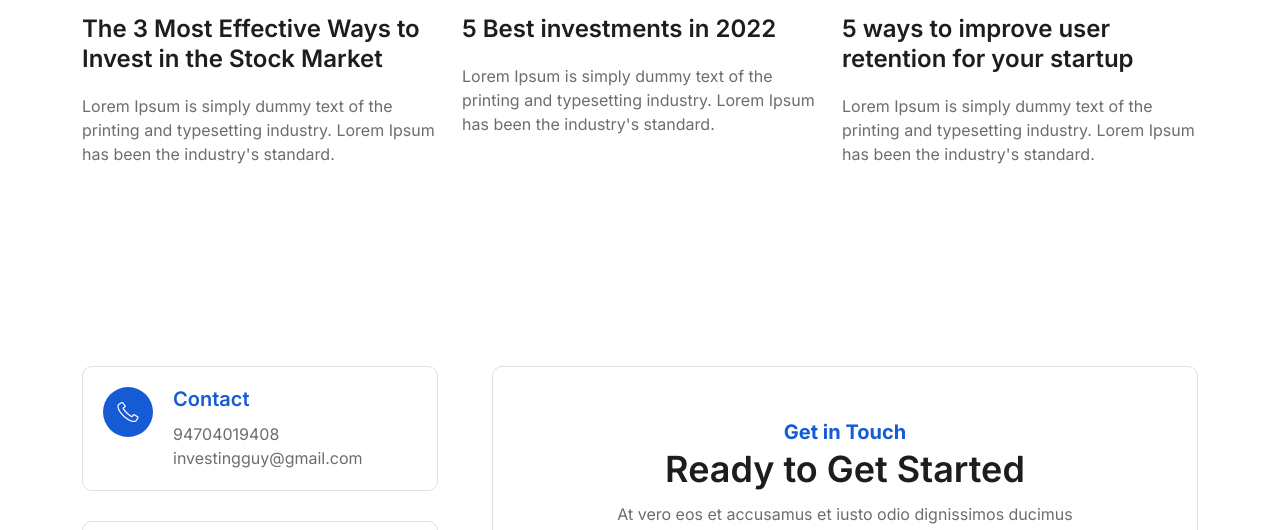
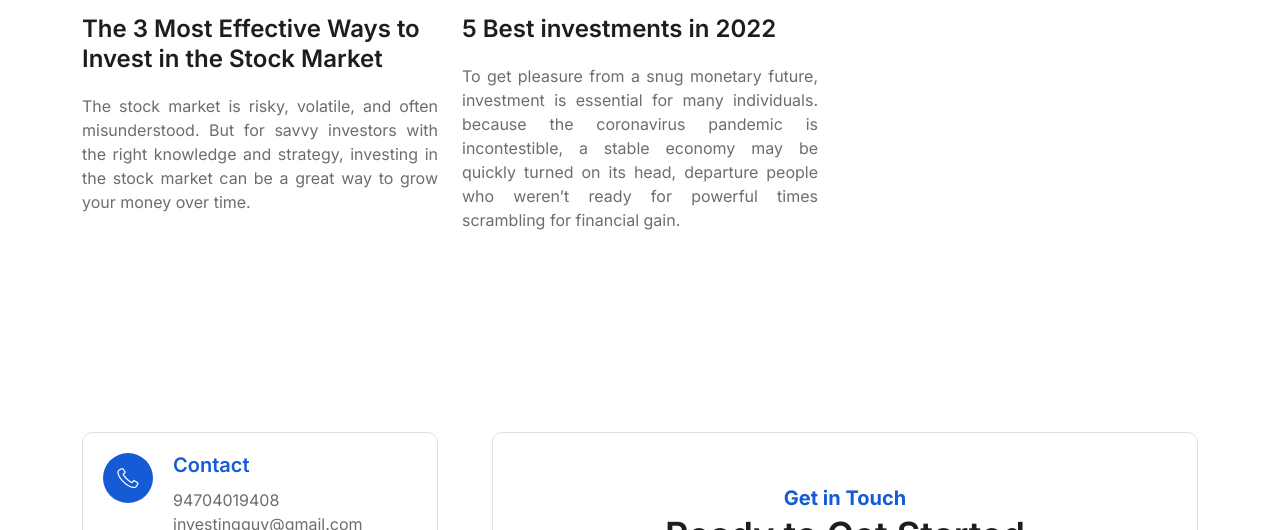
Before and after one commit to Santhusha-bit/InvestingGuy, a website: page index.html in a window 1280 px wide. Shown: the part 2475-3005 px from the top of the page. Drawn offline with Linux system fonts and the light colour scheme.

Commit message:
posts at index page

```diff
--- a/index.html
+++ b/index.html
@@ -590,10 +590,9 @@
               <h4 class="title">
                 <a href="javascript:void(0)"> The 3 Most Effective Ways to Invest in the Stock Market </a>
               </h4>
-              <p>
-                Lorem Ipsum is simply dummy text of the printing and
-                typesetting industry. Lorem Ipsum has been the industry's
-                standard.
+              <p style="text-align:justify">
+                The stock market is risky, volatile, and often misunderstood. But for savvy investors with the right
+                knowledge and strategy, investing in the stock market can be a great way to grow your money over time.
               </p>
             </div>
           </div>
@@ -612,10 +611,10 @@
                   5 Best investments in 2022
                 </a>
               </h4>
-              <p>
-                Lorem Ipsum is simply dummy text of the printing and
-                typesetting industry. Lorem Ipsum has been the industry's
-                standard.
+              <p style="text-align:justify">
+                To get pleasure from a snug monetary future, investment is essential for many individuals. because the
+                coronavirus pandemic is incontestible, a stable economy may be quickly turned on its head, departure
+                people who weren’t ready for powerful times scrambling for financial gain.
               </p>
             </div>
           </div>
@@ -623,7 +622,7 @@
         </div>
         <div class="col-lg-4 col-md-6 col-12">
           <!-- Single News -->
-          <div class="single-news">
+          <!-- <div class="single-news">
             <div class="image">
               <a href="javascript:void(0)"><img class="thumb" src="assets/images/blog/3.jpg" alt="Blog" /></a>
 
@@ -640,7 +639,7 @@
                 standard.
               </p>
             </div>
-          </div>
+          </div> -->
           <!-- End Single News -->
         </div>
       </div>
```
